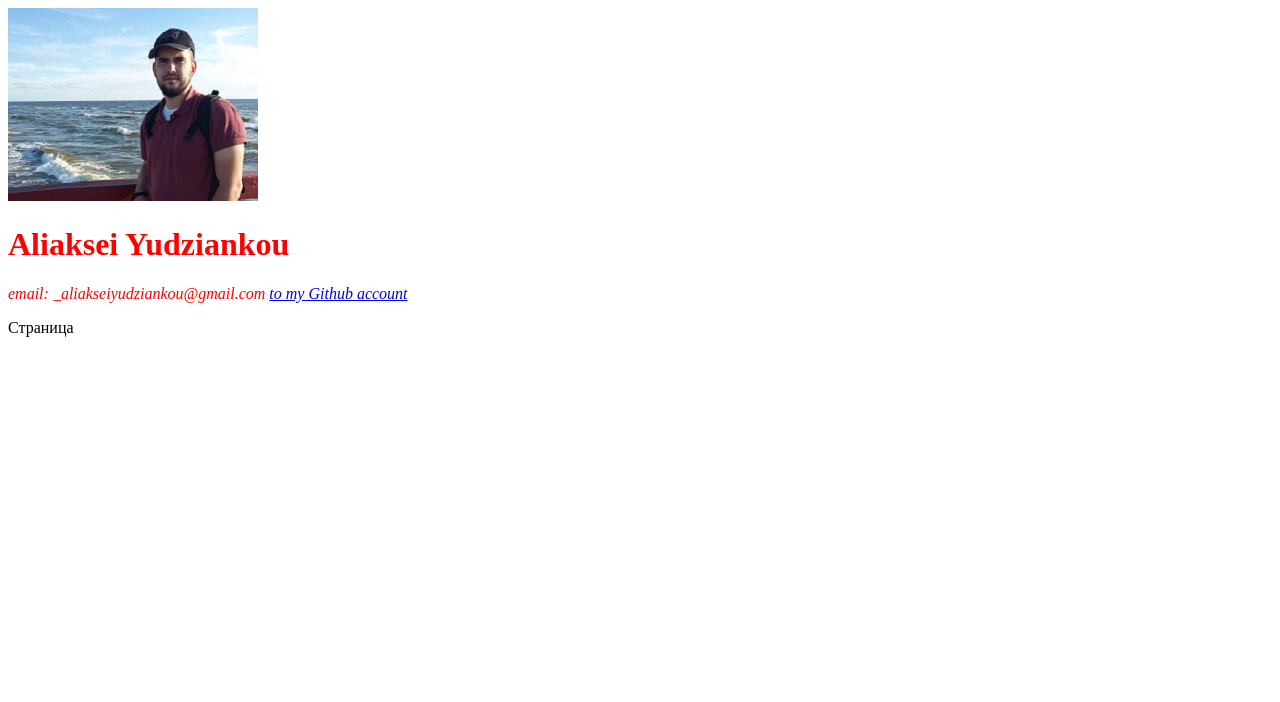
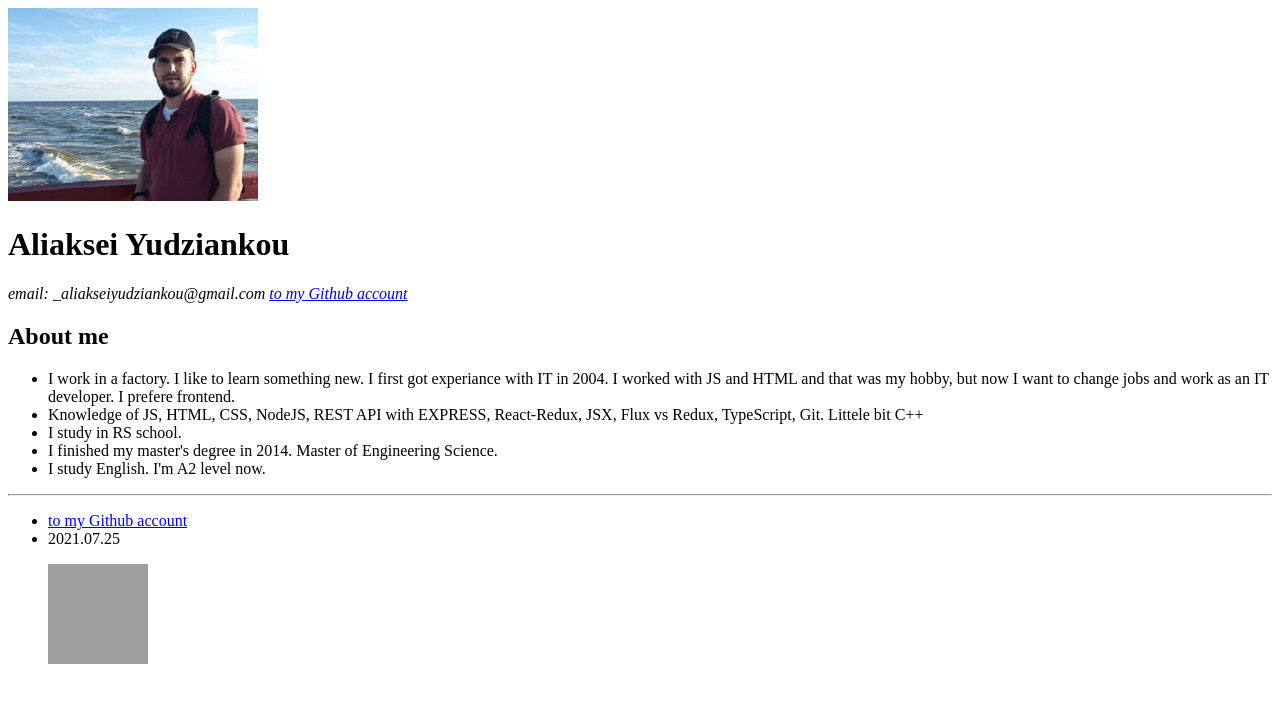
Before and after one commit to webjsworker/-21year-rsschool-cv, a plain HTML site: page index.html in a window 1280 px wide. Drawn offline with Linux system fonts and the light colour scheme; grey boxes are pictures that could not be loaded.

Commit message:
feat: add article, footer

```diff
--- a/index.html
+++ b/index.html
@@ -21,10 +21,33 @@
              </div>
 
           </header>
-          <article></article>
-          <footer></footer>
+          <article>
+<h1>About me </h1>
+<ul>
+  <li>I work in a factory. I like to learn something new.
+  I first got experiance with IT in 2004.
+  I worked with JS and HTML and that was my hobby,
+  but now I want to change jobs and work as an IT
+   developer. I prefere frontend.</li>
+   <li>Knowledge of JS, HTML, CSS, NodeJS, REST API with EXPRESS, React-Redux, JSX, Flux vs Redux, TypeScript, Git. Littele bit C++</li>
+<li>I study in RS school.</li>
+<li>I finished my master's degree in 2014. Master of Engineering Science.</li>
+<li>I study English. I'm A2 level now.</li>
+  </ul>
+           </article>
+           <hr>
+          <footer>
+<ul>
+  <li><a href="https://github.com/webjsworker">to my Github account</a></li>
+  <li>2021.07.25</li>
+  <p><a href="https://rs.school/js/"><img src="https://rs.school/images/rs_school_js.svg" width="100"
+      height="100" alt="rs.school"></a></p>
+
+</ul>
+
+          </footer>
       </div>
-      Страница
+
 
     </body>
 </html>
--- a/style.css
+++ b/style.css
@@ -1,5 +1,5 @@
 .Information {
-color: red;
+color: black;
 }
 /* div {
     color: red;
```
